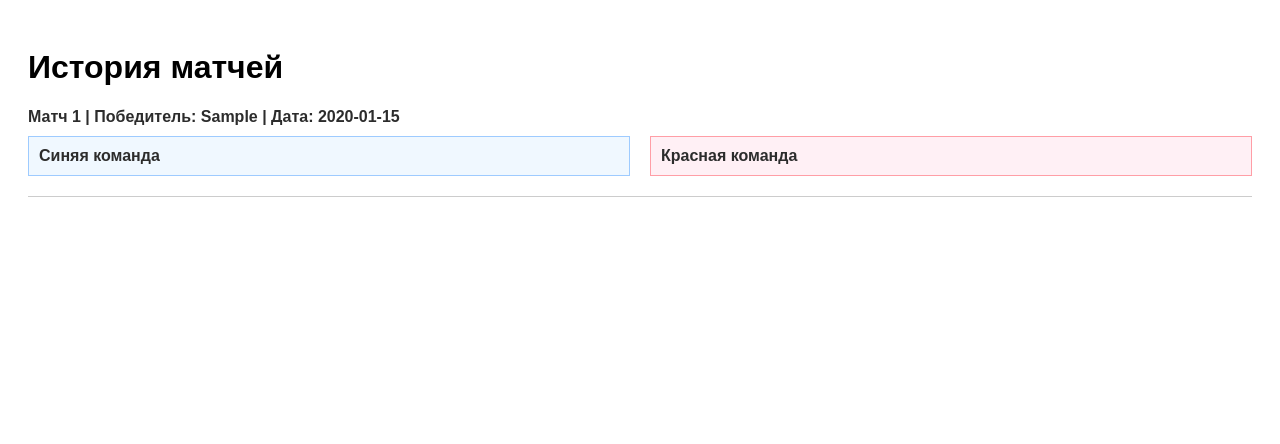
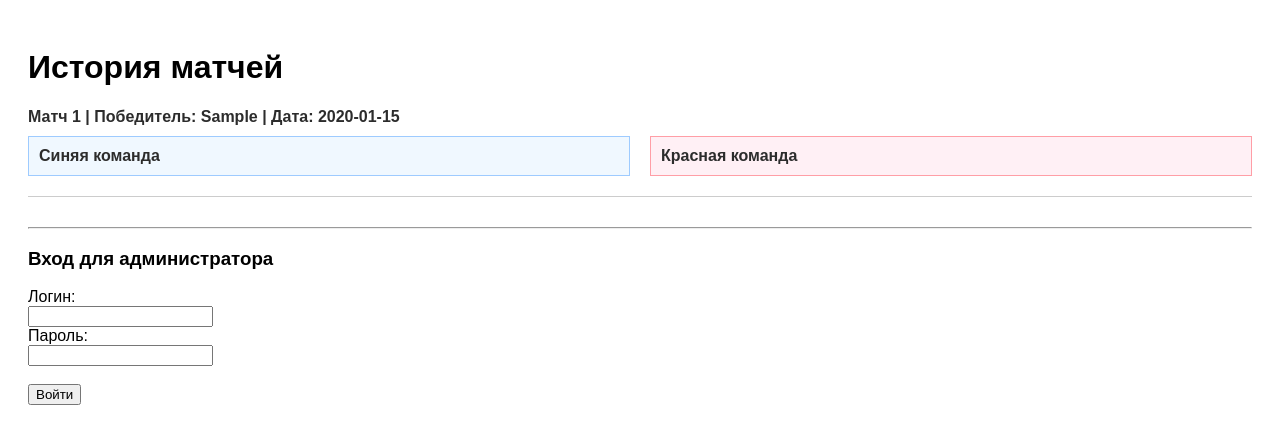
Before and after one commit to Karrics/Match_tracker, a Flask app: page / in a window 1280 px wide. Shown: the top 444 px of the page. Run offline with Flask 3, Linux system fonts and the light colour scheme; tables that the repository leaves empty hold one stand-in row (values such as "Sample post").

Commit message:
Update index.html

```diff
--- a/templates/index.html
+++ b/templates/index.html
@@ -65,5 +65,14 @@
             </div>
         </div>
     {% endfor %}
+    <hr>
+<form action="/login" method="post">
+    <h3>Вход для администратора</h3>
+    <label>Логин:</label><br>
+    <input type="text" name="username"><br>
+    <label>Пароль:</label><br>
+    <input type="password" name="password"><br><br>
+    <button type="submit">Войти</button>
+</form>
 </body>
 </html>
```
